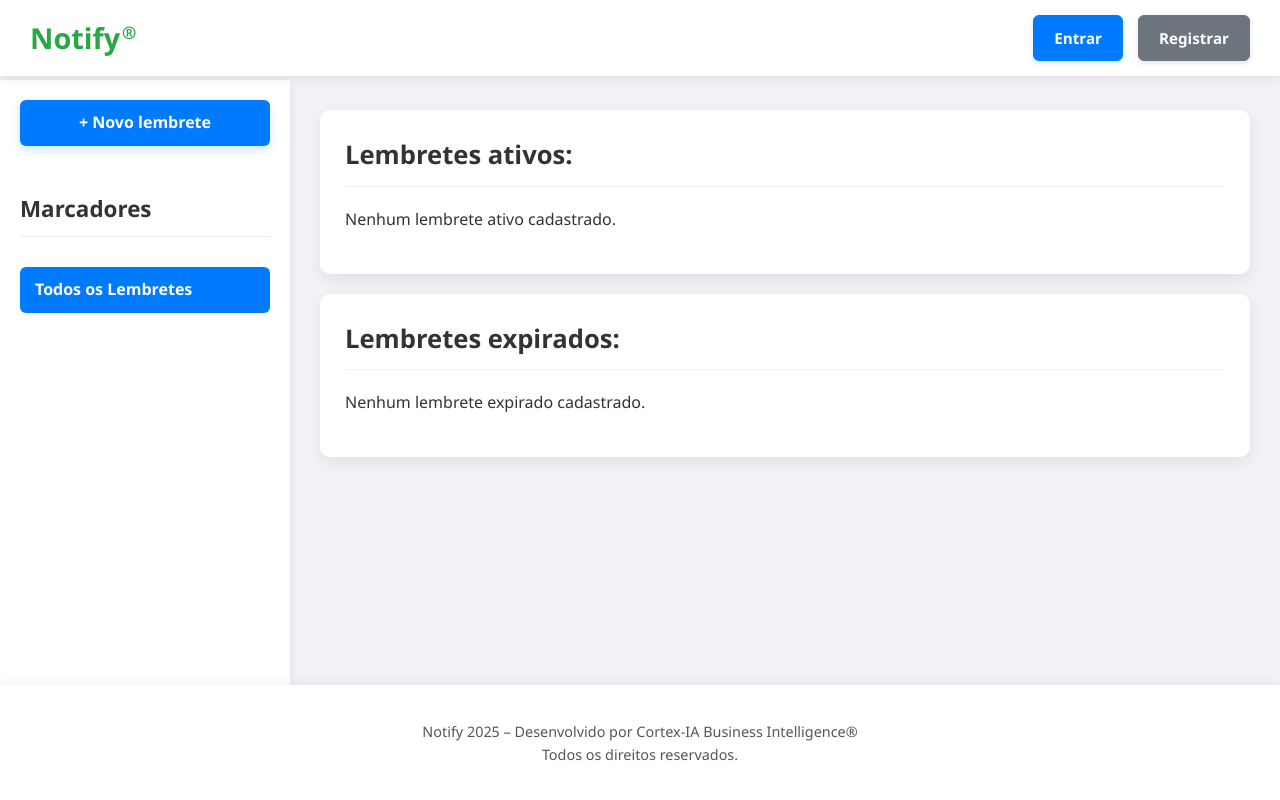
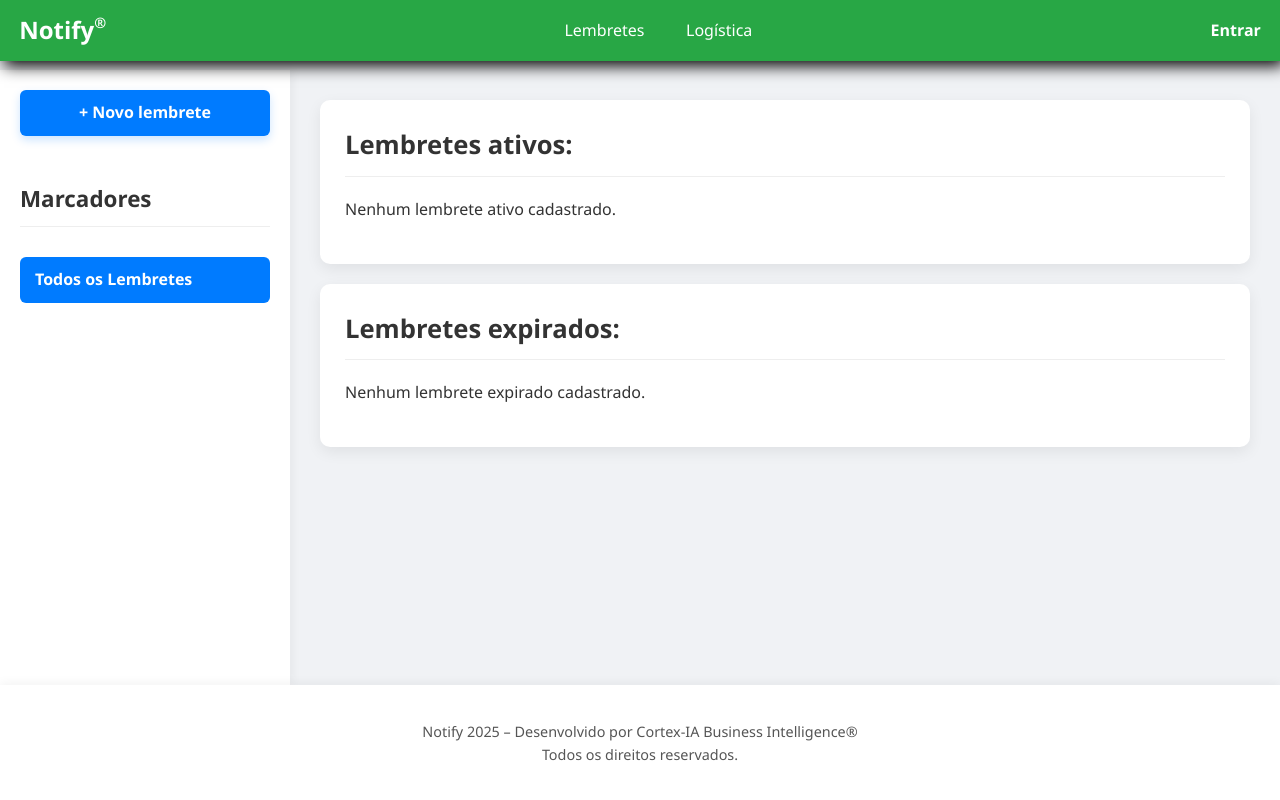
Before and after one commit to Cortex-ia-tech/Notify-App, a Flask app: template templates/home.html in a window 1280 px wide. Run offline with Flask 3, Linux system fonts and the light colour scheme; the template is opened without the code that fills it, so the values that code supplies are empty; some libraries are stand-ins or nearby versions.

Commit message:
aplica novo layout para a home, incluindo no menu o item logística

```diff
--- /dev/null
+++ b/static/menu.css
@@ -0,0 +1,112 @@
+/* Menu superior moderno translúcido */
+
+body {
+    margin: 0;
+    font-family: 'Segoe UI', sans-serif;
+}
+
+header.top-nav {
+    position: fixed;
+    top: 0;
+    left: 0;
+    width: 100%;
+    background: rgba(40, 167, 69,1); /* Verde com transparência */
+    display: flex;
+    justify-content: space-between;
+    align-items: center;
+    padding: 0.7rem 1.2rem;
+    backdrop-filter: blur(5px);
+    z-index: 999;
+    box-shadow: 4px 5px 15px rgb(0, 0, 0);
+    box-sizing: border-box;
+}
+
+.logo-area .logo {
+    font-weight: bold;
+    font-size: 1.5rem;
+    color: white;
+}
+
+.menu-links {
+    display: flex;
+    gap: 1rem;
+}
+
+.menu-item {
+    color: white;
+    text-decoration: none;
+    font-weight: 500;
+    padding: 0.4rem 0.8rem;
+    border-radius: 5px;
+    transition: background 0.3s;
+}
+
+.menu-item:hover,
+.menu-item.active {
+    background: rgba(255, 255, 255, 0.2);
+}
+
+.user-area {
+    display: flex;
+    align-items: center;
+    gap: 1rem;
+    color: white;
+}
+
+.logout, .login {
+    color: white;
+    text-decoration: none;
+    font-weight: bold;
+}
+
+.page-content-wrapper {
+    padding-top: 70px;
+}
+
+.user-area {
+    position: relative;
+}
+
+.user-box {
+    display: flex;
+    align-items: center;
+    gap: 6px;
+    color: white;
+    cursor: pointer;
+    font-weight: 500;
+}
+
+.user-box i {
+    font-size: 0.9rem;
+}
+
+.dropdown {
+    display: none;
+    position: absolute;
+    right: 0;
+    top: 130%;
+    background: white;
+    min-width: 170px;
+    border-radius: 5px;
+    box-shadow: 0 4px 10px rgba(0,0,0,0.15);
+    z-index: 1000;
+    flex-direction: column;
+    overflow: hidden;
+}
+
+.dropdown a {
+    color: #333;
+    padding: 10px 12px;
+    text-decoration: none;
+    display: block;
+    font-weight: 500;
+}
+
+.dropdown a:hover {
+    background-color: #f0f0f0;
+}
+
+.logo sup {
+    font-size: 0.6em;
+    vertical-align: top;
+}
--- a/templates/home.html
+++ b/templates/home.html
@@ -7,28 +7,34 @@
     <link rel="stylesheet" href="https://cdnjs.cloudflare.com/ajax/libs/font-awesome/6.0.0-beta3/css/all.min.css">
     <link rel="stylesheet" href="{{ url_for('static', filename='home.css') }}">
     <link rel="icon" type="image/x-icon" href="{{ url_for('static', filename='favicon.ico') }}">
+    <link rel="stylesheet" href="{{ url_for('static', filename='menu.css') }}">
 </head>
 <body>
-    <header class="fixed-header">
-        <div class="header-left">
-            <a href="{{ url_for('home') }}" class="logo">Notify<sup>®</sup></a>
+    <header class="top-nav">
+        <div class="logo-area">
+            <span class="logo">Notify<sup>®</sup></span>
         </div>
-        <div class="header-right">
+        <nav class="menu-links">
+            <a href="{{ url_for('home') }}" class="menu-item {% if request.path == '/' %}active{% endif %}">Lembretes</a>
+            <a href="#" class="menu-item">Logística</a>
+        </nav>
+        <div class="user-area">
             {% if current_user.is_authenticated %}
-            <div class="username-wrapper" onclick="toggleDropdown()">
-                <span class="username">Olá {{ current_user.nome }}</span>
-                <i class="fas fa-user-circle icon-button"></i>
-            </div>
-            <div class="dropdown-menu" id="userDropdown">
-                <a href="{{ url_for('suporte') }}">Falar com suporte</a>
-                <a href="{{ url_for('logout') }}" class="logout">Sair da conta</a>
-            </div>
+                <div class="user-box" onclick="toggleDropdown()">
+                    <span class="user-name">Olá, {{ current_user.nome }}</span>
+                    <i class="fas fa-chevron-down"></i>
+                </div>
+                <div class="dropdown" id="dropdownMenu">
+                    <a href="{{ url_for('suporte') }}">Falar com Suporte</a>
+                    <a href="{{ url_for('logout') }}">Sair</a>
+                </div>
             {% else %}
-            <a href="{{ url_for('login') }}" class="button-login">Entrar</a>
-            <a href="{{ url_for('registrar') }}" class="button-register">Registrar</a>
+                <a href="{{ url_for('login') }}" class="login">Entrar</a>
             {% endif %}
         </div>
+
     </header>
+
 
     <div class="page-content-wrapper">
         <aside class="sidebar">
@@ -129,5 +135,24 @@
 
         setInterval(sincronizarPeriodicamente, 5 * 60 * 1000);
     </script>
+
+    <script>
+        function toggleDropdown() {
+            const dropdown = document.getElementById('dropdownMenu');
+            dropdown.style.display = (dropdown.style.display === 'block') ? 'none' : 'block';
+        }
+
+        // Fecha o dropdown ao clicar fora
+        window.onclick = function(event) {
+            const dropdown = document.getElementById('dropdownMenu');
+            const userBox = document.querySelector('.user-box');
+
+            if (!userBox.contains(event.target)) {
+                dropdown.style.display = 'none';
+            }
+        };
+    </script>
+
+
 </body>
 </html>
```
Also changed, not shown: persist/cache_usuario_7.db.
